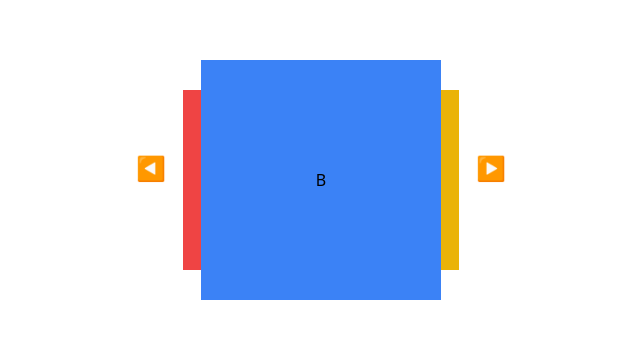
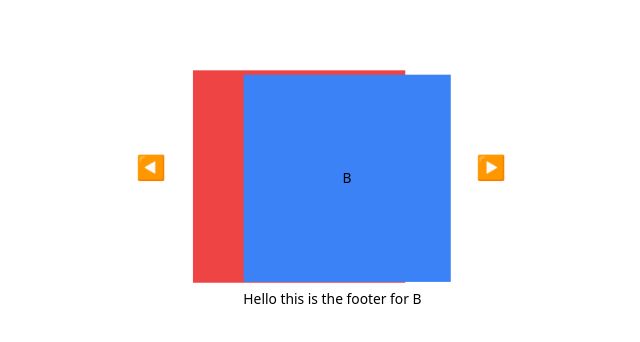
Before and after one commit to Carlos-err406/svelte-triple-state-switch, a SvelteKit app: page / in a window 1280 px wide. Shown: the part 220-562 px from the top of the page, without its empty margins (319-959 px from the left). Built offline with nearby package versions, Linux system fonts and the light colour scheme.

Commit message:
rf: carousel item footer condition ft: carousel item footer showcase

```diff
--- a/src/lib/components/carousel/carousel-item.svelte
+++ b/src/lib/components/carousel/carousel-item.svelte
@@ -55,13 +55,13 @@
 	<div class="carousel-item">
 		<slot></slot>
 	</div>
-	{#if $isCenter && $$slots.footer}
 	<div
 		transition:fade={{ duration: 300 }}
 		style="width: {width}px;"
 		class="mt-2 whitespace-break-spaces scale-100"
 	>
+		{#if $isCenter && $$slots.footer}
 			<slot name="footer"></slot>
-		</div>
 		{/if}
 	</div>
+</div>
--- a/src/routes/+page.svelte
+++ b/src/routes/+page.svelte
@@ -11,9 +11,11 @@
 	</svelte:fragment>
 	<Carousel.Item>
 		<div class="size-60 flex items-center justify-center bg-red-500">A</div>
+		<svelte:fragment slot="footer">Hello this is the footer for A</svelte:fragment>
 	</Carousel.Item>
 	<Carousel.Item>
 		<div class="size-60 flex items-center justify-center bg-blue-500">B</div>
+		<svelte:fragment slot="footer">Hello this is the footer for B</svelte:fragment>
 	</Carousel.Item>
 	<Carousel.Item>
 		<div class="size-60 flex items-center justify-center bg-yellow-500">C</div>
```
Lines whose indentation alone changed are shown as unchanged.
